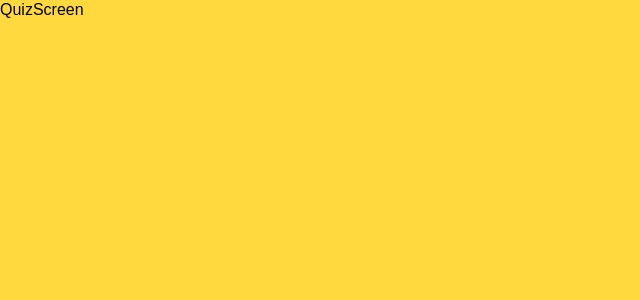
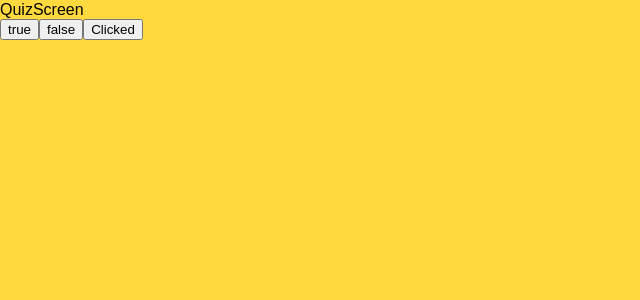
Before and after one commit to SeokyoungYou/who-is-quartz, a React (Create React App) app: page /quiz/1 in a window 1280 px wide. Shown: the top 300 px of the page, without its empty margins (0-640 px from the left). Built offline with nearby package versions, Linux system fonts and the light colour scheme.

Commit message:
feat: Implement scoring quiz using recoil and dynamic key(quizId)

```diff
--- a/src/Routes/Home.tsx
+++ b/src/Routes/Home.tsx
@@ -1,9 +1,14 @@
 import React from "react";
 import styled from "styled-components";
 
+const Wrapper = styled.div``;
 const Title = styled.h1``;
 function Home() {
-  return <Title>Home</Title>;
+  return (
+    <Wrapper>
+      <Title>Home</Title>
+    </Wrapper>
+  );
 }
 
 export default Home;
--- a/src/Routes/QuizScreen.tsx
+++ b/src/Routes/QuizScreen.tsx
@@ -1,9 +1,35 @@
-import React from "react";
+import React, { useState } from "react";
+import { useLocation } from "react-router-dom";
+import { useRecoilState } from "recoil";
 import styled from "styled-components";
+import { Score, scoreState } from "../atom";
 
+const Wrapper = styled.div``;
 const Title = styled.h1``;
 function QuizScreen() {
-  return <Title>QuizScreen</Title>;
+  const { pathname } = useLocation();
+  const quizId = pathname.split("/")[2];
+  const [scores, setScores] = useRecoilState<Score[]>(scoreState);
+  const [correct, setCorrect] = useState(false);
+
+  const correctClicked = () => {
+    setCorrect(true);
+  };
+  const worngClicked = () => {
+    setCorrect(false);
+  };
+  const onSubmit = () => {
+    setScores((prev) => [...prev, { [quizId]: correct }]);
+  };
+  console.log(scores);
+  return (
+    <Wrapper>
+      <Title>QuizScreen</Title>
+      <button onClick={correctClicked}>true</button>
+      <button onClick={worngClicked}>false</button>
+      <button onClick={onSubmit}>Clicked</button>
+    </Wrapper>
+  );
 }
 
 export default QuizScreen;
--- a/src/Routes/ResultScreen.tsx
+++ b/src/Routes/ResultScreen.tsx
@@ -1,9 +1,14 @@
 import React from "react";
 import styled from "styled-components";
 
+const Wrapper = styled.div``;
 const Title = styled.h1``;
 function ResultScreen() {
-  return <Title>ResultScreen</Title>;
+  return (
+    <Wrapper>
+      <Title>ResultScreen</Title>
+    </Wrapper>
+  );
 }
 
 export default ResultScreen;
--- a/src/atom.ts
+++ b/src/atom.ts
@@ -1,5 +1,9 @@
 import { atom } from "recoil";
-const scoreState = atom({
+export interface Score {
+  [key: string]: boolean;
+}
+
+export const scoreState = atom<Score[]>({
   key: "scoreState", // unique ID (with respect to other atoms/selectors)
-  default: {}, // default value
+  default: [], // default value
 });
```
Also changed, not shown: 1 other file (tests, documents, lock files or other folders).
